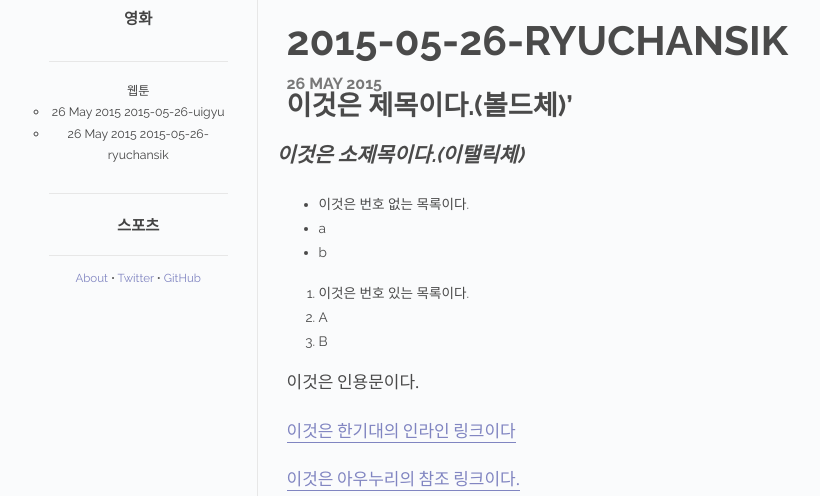
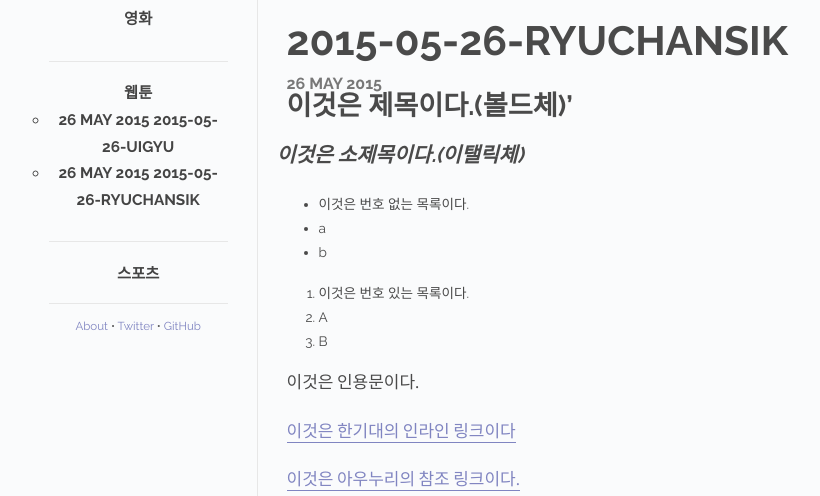
Before and after one commit to forhobby/forhobby.github.com, a Jekyll site: the page built from _posts/2015-05-26-ryuchansik.md, in a window 1280 px wide. Shown: the part 324-820 px from the top of the page, without its empty margins (101-921 px from the left). Built offline with Jekyll 4.4.1, drawn with Linux system fonts in a browser that asks for light colours; Markdown is read by kramdown in place of the engine named in the settings; grey boxes are pictures that could not be loaded.

Commit message:
Update default.html

```diff
--- a/_layouts/default.html
+++ b/_layouts/default.html
@@ -62,7 +62,7 @@
         </div>
         <div class="posts">
           <ul class="posts-list">
-            <li class="movie-theme">
+            <li class="post-theme">
               <a>웹툰</a>
               <ul class="movie-themee">
                 {% for post in site.posts %}
```
